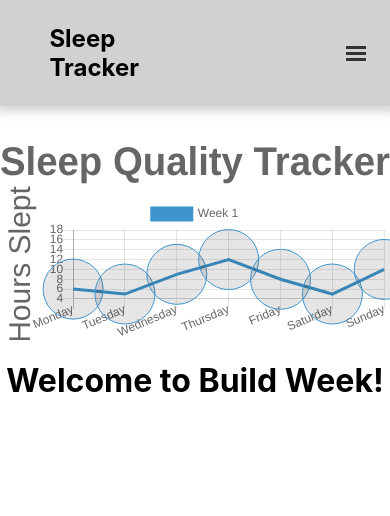
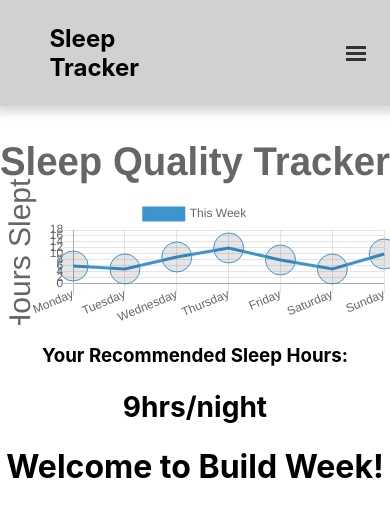
Before and after one commit to Sleep-tracker-1/Front_End, a React (Create React App) app: page / in a window 390 px wide. Shown: the top 516 px of the page. Built offline with nearby package versions, Linux system fonts and the light colour scheme.

Commit message:
further styling graph to look presentable on mobile device

```diff
--- a/src/components/TestGraph.js
+++ b/src/components/TestGraph.js
@@ -1,9 +1,11 @@
-import React from "react";
+import React, { useState, useEffect } from "react";
 import { Line } from "react-chartjs-2";
 import ChartDataLabels from "chartjs-plugin-datalabels";
+import styled from "styled-components";
 
 function TestGraph() {
     const moodAndRestObj = { mood: 8, restfulness: 10 };
+    const [currentWeek, setCurrentWeek] = useState([6, 5, 9, 12, 8, 5, 10]);
     const chartProps = {
         data: {
             labels: [
@@ -17,21 +19,21 @@ function TestGraph() {
             ],
             datasets: [
                 {
-                    data: [6, 5, 9, 12, 8, 5, 10],
-                    label: "Week 1",
-                    moodAndRest: { moodAndRestObj },
+                    data: currentWeek,
+                    label: "This Week",
+                    moodAndRest: moodAndRestObj,
                     borderColor: "#3e95cd",
                     fill: false,
                     lineTension: 0,
-                    radius: 30,
-                    hoverRadius: 70,
+                    radius: 15,
+                    hoverRadius: 30,
                     pointHoverBackgroundColor: "yellow",
                     datalabels: {
                         textStrokeColor: "black",
                         textStrokeWidth: 1,
                         color: "black",
                         font: {
-                            size: 30,
+                            size: 20,
                         },
                     },
                 },
@@ -39,12 +41,16 @@ function TestGraph() {
         },
         options: {
             responsive: true,
-            maintainAspectRatio: false,
+            aspectRatio: 1,
+            legend: {
+                onClick: e => e.stopPropagation(),
+            },
             scales: {
                 yAxes: [
                     {
                         ticks: {
                             suggestedMax: 18,
+                            beginAtZero: true,
                         },
                         scaleLabel: {
                             display: true,
@@ -57,20 +63,18 @@ function TestGraph() {
             plugins: {
                 // Change options for ALL labels of THIS CHART
             },
-            legend: {
-                padding: 30,
-            },
+
             title: {
                 display: true,
                 text: "Sleep Quality Tracker",
                 fontSize: 40,
             },
             tooltips: {
-                titleFontSize: 14,
-                bodyFontSize: 24,
-                bodySpacing: 20,
+                titleFontSize: 12,
+                bodyFontSize: 20,
+                bodySpacing: 14,
                 bodyAlign: "center",
-                caretPadding: 40,
+                caretPadding: 10,
                 mode: "nearest",
                 callbacks: {
                     // Use the footer callback to display the sum of the items showing in the tooltip
@@ -92,10 +96,8 @@ function TestGraph() {
                         const thisDataset =
                             data.datasets[Number(tooltipItem.datasetIndex)];
                         console.log(thisDataset);
-                        const rest =
-                            thisDataset.moodAndRest.moodAndRestObj.restfulness;
-                        const mood =
-                            thisDataset.moodAndRest.moodAndRestObj.restfulness;
+                        const rest = thisDataset.moodAndRest.restfulness;
+                        const mood = thisDataset.moodAndRest.restfulness;
 
                         const stringo = `Rest: ${rest} - Mood: ${mood}`;
 
@@ -107,12 +109,20 @@ function TestGraph() {
         },
     };
     const chartReference = React.createRef();
+    const ChartContainer = styled.div``;
+    const suggestedSleepHours = "9";
     return (
-        <Line
-            ref={chartReference}
-            data={chartProps.data}
-            options={chartProps.options}
-        />
+        <ChartContainer>
+            <Line
+                ref={chartReference}
+                data={chartProps.data}
+                options={chartProps.options}
+            />
+            <h3>
+                Your Recommended Sleep Hours:{" "}
+                <h2>{suggestedSleepHours}hrs/night</h2>
+            </h3>
+        </ChartContainer>
     );
 }
 
```
